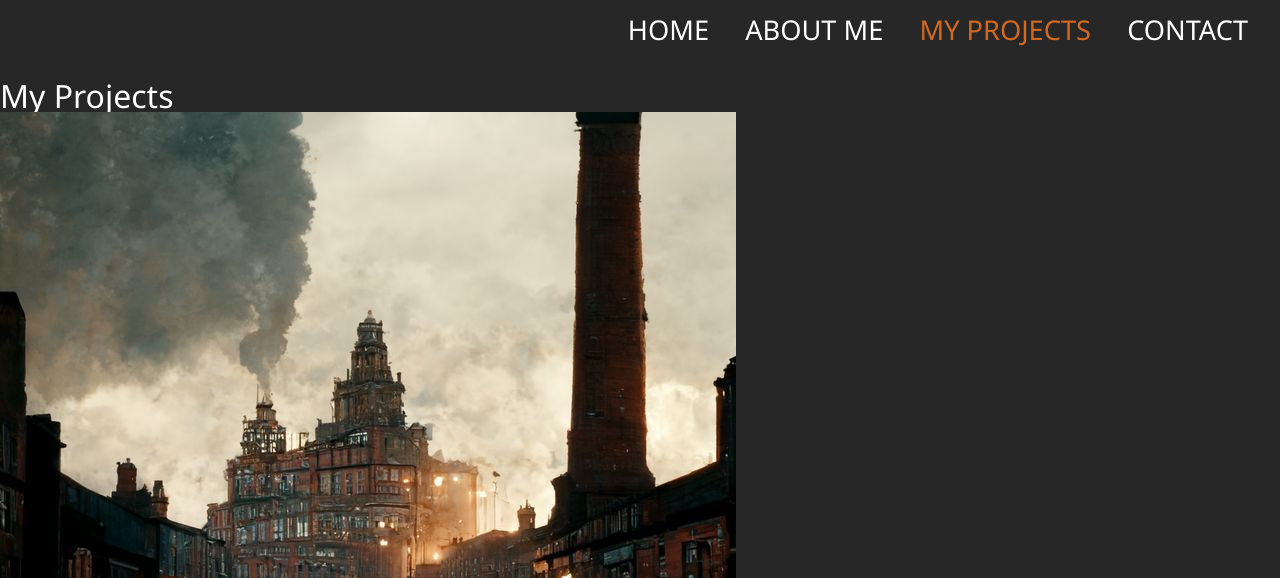
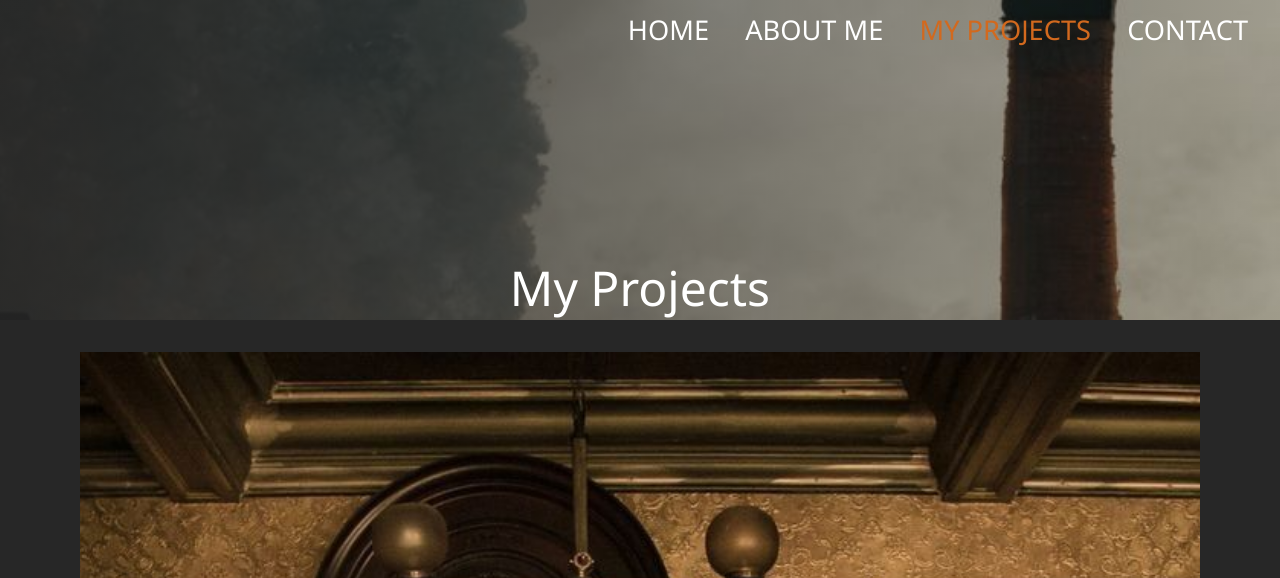
Before and after one commit to KazimAkyol/Thomas-Shelby_project, a plain HTML site: page projects.html in a window 1280 px wide. Shown: the top 578 px of the page. Drawn offline with Linux system fonts and the light colour scheme.

Commit message:
16.commit

```diff
--- a/projects.html
+++ b/projects.html
@@ -39,14 +39,14 @@
     <main class="projects">
       <div class="projects__items">
         <div class="projects__item">
-          <img src="img/action.jpg" alt="My Projects" />
+          <img src="img/all-family.jpg" alt="My Projects" />
         </div>
 
         <div class="projects__item">
           <img src="img/walk.jpg" alt="My Projects" />
         </div>
         <div class="projects__item">
-          <img src="img/all-family.jpg" alt="My Projects" />
+          <img src="img/Thomas_S.webp" alt="My Projects" />
         </div>
         <div class="projects__item">
           <img src="img/flyer.jpg" alt="My Projects" />
--- a/scss/pages/_projects.scss
+++ b/scss/pages/_projects.scss
@@ -4,5 +4,56 @@
 
 
 .project-bgImg-container{
+    // border: 2px solid red;
+    @include bgImg(40vh, $pathname6);
+    display: flex;
+    flex-direction: column;
+    justify-content: space-between;
+    .projects__bio-image{
+        text-align: center;
+        margin-bottom: 0.5rem;
+        font-size: 1.5rem;
+    }
+}
+
+.projects{
+    &__items{
+        width: 100%;
+        display: flex;
+        flex-wrap: wrap;
+        justify-content: center;
+        padding: 2rem 5rem;
+        gap: 1rem 0;
+    }
+
+    &__item{
+        width: 100%;
+        border-bottom: 5px solid $secondary-color;
+        cursor: pointer;
+        position: relative;
+        img{
+            width: 100%;
+            height: 100%;
+            object-fit: cover;
+        }
+
+        &::after{
+            content: '';
+            width: 100%;
+            height: 100%;
+            background-color: $secondary-color;
+            display: block;
+            position: absolute;
+            left: 0;
+            top: 0;
+            opacity: 0;
+          // @include mixins.soft(0.5s)
+
+        }
+
+        &:hover::after{
+            opacity: 0.7;
+        }
+    }
 
 }
```
Also changed, not shown: css/main.css, 1 other file.
